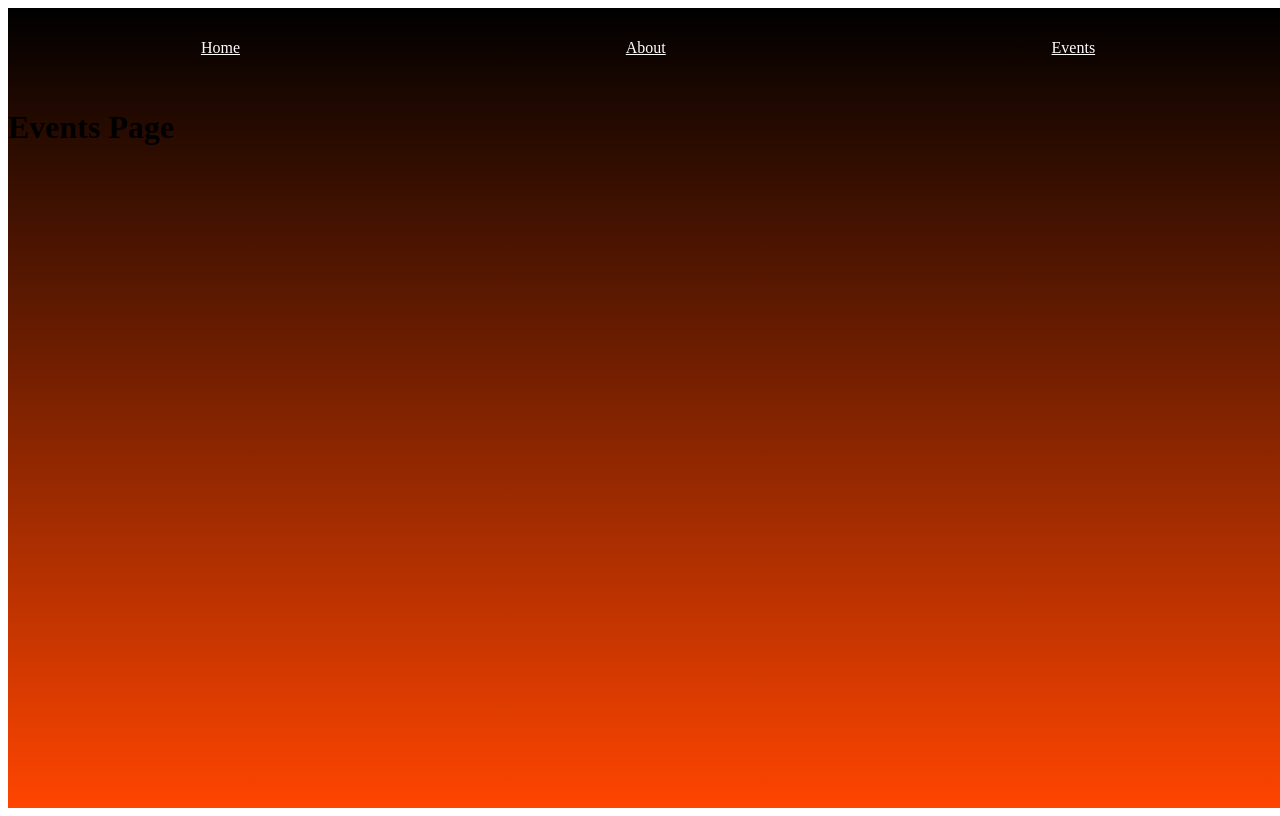
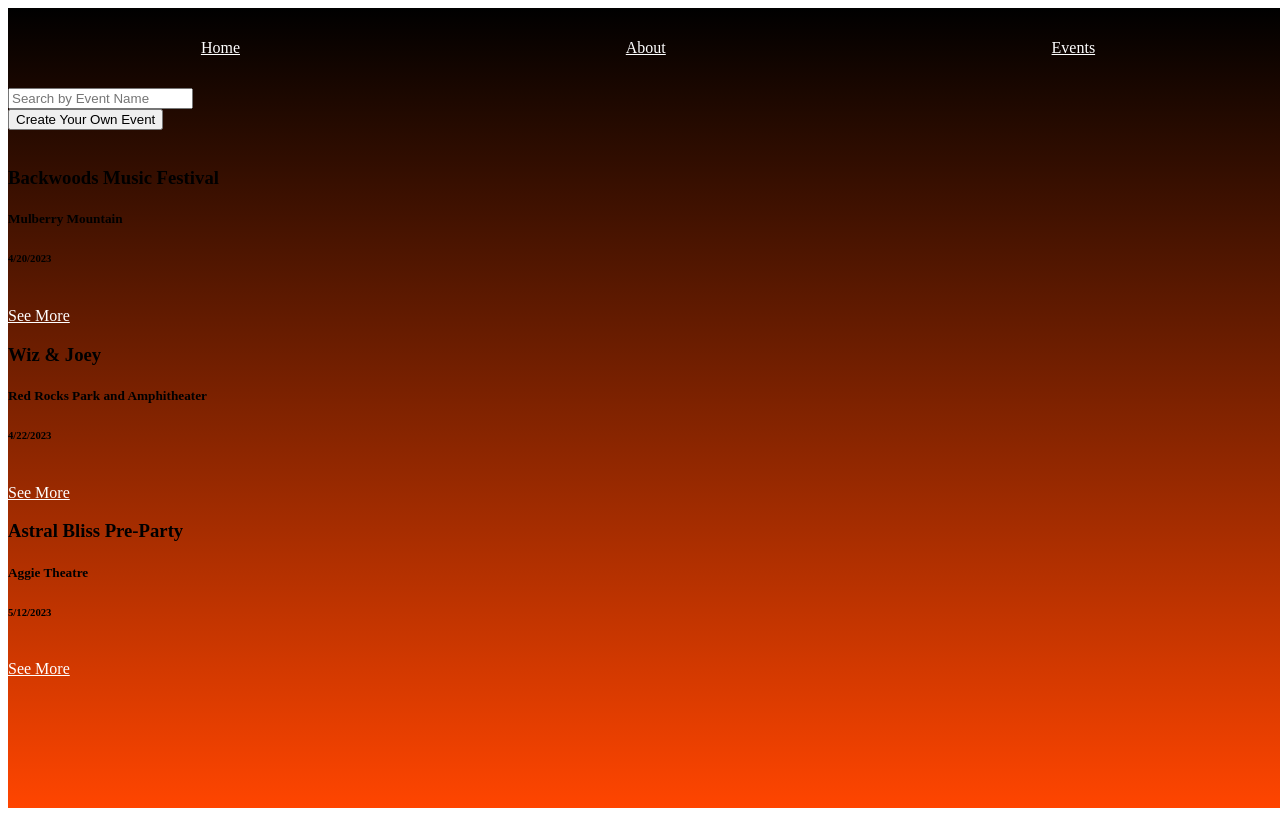
Before and after one commit to zachlandis/party-guru, a React (Create React App) app: page /#/events in a window 1280 px wide. Built offline with nearby package versions, Linux system fonts and the light colour scheme; no server answers; data requests are answered from the project's data file.

Commit message:
Get SearchBar working + add db data

```diff
--- /dev/null
+++ b/db.json
@@ -0,0 +1,31 @@
+{
+    "events": [
+      {
+        "id": 1,
+        "eventName": "Backwoods Music Festival",
+        "eventDate": "4/20/2023",
+        "eventVenue": "Mulberry Mountain",
+        "eventDescription": "Backwoods at Mulberry Mountain returns again, this time with Spring dates for 4/20 weekend in 2023! Backwoods is a 4 day 4 night camping and music festival located in the beautiful Ozark National Forest, in Ozark, AR. Join us for three stages of music with some of the best national touring acts gracing the stage or wander the Nirvana woodlands and find yourself at one of the many art installations or workshops held daily. Nestled on the top of a 100 acre mountain top, Backwoods hosts up to 25,000 attendees over the course of the weekend and is known for unique experiences and environments such as the full blown Frick Frack Casino, The Globe Theater & Speakeasy, Space Station and more.",
+        "ticketLink": "https://backwoodsmusicfestival.com/ticket-information?fbclid=IwAR0WuGviHpT8vVtkxRZlguTKsaS_GmkBDfB7YnLYION17w0zPCT-6tMofcE",
+        "posterBanner": "https://scontent-den4-1.xx.fbcdn.net/v/t39.30808-6/312994392_5535972113104822_5793402911318074799_n.jpg?stp=dst-jpg&_nc_cat=104&ccb=1-7&_nc_sid=e3f864&_nc_ohc=CXFQS1R8UKkAX_6WDLk&_nc_ht=scontent-den4-1.xx&oh=00_AfBRTiP7xLNTq349eMp__u0mkofkUX-x7ZSI7Jp5pEs9gQ&oe=641A3519"
+      },
+      {
+        "id": 2,
+        "eventName": "Wiz & Joey",
+        "eventDate": "4/22/2023",
+        "eventVenue": "Red Rocks Park and Amphitheater",
+        "eventDescription": "WIZ KHALIFA & JOEY BADA$$ SAT, APR 22, 2022 at 6:45PM Doors: 5:30PM All Ages",
+        "ticketLink": "https://www.axs.com/events/459555/wiz-khalifa-joey-bada-tickets",
+        "posterBanner": "https://scontent-den4-1.xx.fbcdn.net/v/t39.30808-6/319318009_1223867128226018_7971435040271756813_n.jpg?_nc_cat=105&ccb=1-7&_nc_sid=340051&_nc_ohc=fdWA4fwnUhkAX_OpA7R&_nc_ht=scontent-den4-1.xx&oh=00_AfB2XFghUqMSr5PwkAcytsfy1bbdHMyCxyBK4k1RVWFURA&oe=6418CEBE"
+      },
+      {
+        "id": 3,
+        "eventName": "Astral Bliss Pre-Party",
+        "eventDate": "5/12/2023",
+        "eventVenue": "Aggie Theatre",
+        "eventDescription": "The unmistakable sound of Au5 – futuristic sound design  infused with melodic soundscapes. Au5 transports you to a utopian world that’s as vibrant as it is monumental.Unbounded by genre, Au5 consistently pushes the boundaries of possibility within electronic music. From the stargazers to the neck-breakers, Au5‘s music has something we can all immerse ourselves in. Born and raised in New Jersey, Au5 (Austin Collins) has been a lifelong musician. Trained in classical piano since age 4 and studying bass guitar and music production since age 13, Austin is a well-rounded composer and music technologist. He has toured with Infected Mushroom, Liquid Stranger, Seven Lions, has been releasing music for over 9 years, with over 100 songs released. “If you’re looking for trendy music, turn away. If you’re looking to embark on a journey, come with me.",
+        "ticketLink": "https://www.axs.com/events/472551/au5-tickets?skin=aggietheatre&fbclid=IwAR3cfLa1KHaw3DjmzL_3vt3Edb9OCRdmK_oi2Yu2vThbH00eXO9IcYaPliw",
+        "posterBanner": "https://scontent-den4-1.xx.fbcdn.net/v/t39.30808-6/331951934_644022880619183_3632240059372857360_n.jpg?_nc_cat=105&ccb=1-7&_nc_sid=340051&_nc_ohc=4VW6vTDWWYYAX_xLf5y&_nc_ht=scontent-den4-1.xx&oh=00_AfDHK2rbnnu7PENQ5iPSgh_JyZIZX09BkO0g2zPB8MfwOA&oe=6419C44A"
+      }
+    ]
+  }
--- a/src/components/EventList.js
+++ b/src/components/EventList.js
@@ -0,0 +1,21 @@
+import React from "react";
+import { Link } from "react-router-dom"
+
+function CalendarEvent({ concerts }) {
+
+    return (
+        <div id="event-list-div">
+            {concerts.map((eachEvent) => (
+            <div id="calendar-divs">
+                <h3 id="calendar-text">{eachEvent.eventName}</h3>
+                <h5 id="calendar-text">{eachEvent.eventVenue}</h5>
+                <h6 id="calendar-text">{eachEvent.eventDate}</h6>
+            <br/>
+                <Link to={`/events/${eachEvent.id}`} id="white-text" >See More</Link>
+            </div>
+            ))}
+        </div>
+    )
+}
+
+export default CalendarEvent;
--- a/src/components/Events.js
+++ b/src/components/Events.js
@@ -1,7 +1,12 @@
-import React, { useState, useEffect } from "react";
+import React, { useEffect, useState } from "react";
+import EventList from "./EventList";
+import Header from "./Header";
+import '../index.css';
 
 function Events() {
     const [events, setEvents] = useState([])
+    const [search, setSearch] = useState("")
+    const [showForm, setShowForm] = useState(false)
 
     const api = "http://localhost:3001/events"
 
@@ -11,9 +16,25 @@ function Events() {
             .then(data => setEvents(data))
     }, [])
 
+
+    function addEvent(addedEvent) {
+        setEvents([...events, addedEvent])
+    }
+
+    const filteredEvents = events.filter((oneEvent) => {
+        if (search === "") {
+            return events;
+        } else if (oneEvent.eventName.toLowerCase().includes(search.toLowerCase())) {
+            return oneEvent;
+        }
+    })
+
     return (
-        <h1>Events Page</h1>
-
+        <div>
+            <Header search={search} setSearch={setSearch} showForm={showForm} setShowForm={setShowForm} onAddEvent={addEvent} />
+            <br/>
+            <EventList concerts={filteredEvents}/>
+        </div>
     )
 }
 
--- a/src/components/Header.js
+++ b/src/components/Header.js
@@ -0,0 +1,15 @@
+import React from "react";
+import SearchBar from "./SearchBar";
+import EventForm from "./EventForm";
+
+function Header({search, setSearch, showForm, setShowForm, onAddEvent}) {
+
+    return (
+        <div>
+            <SearchBar search={search} setSearch={setSearch} showForm={showForm} setShowForm={setShowForm}/>
+            {showForm ? <EventForm onAddEvent={onAddEvent} /> : null}
+        </div>
+    )
+}
+
+export default Header
--- a/src/components/SearchBar.js
+++ b/src/components/SearchBar.js
@@ -0,0 +1,34 @@
+import React, { useState } from "react";
+import EventForm from "./EventForm";
+import '../index.css';
+
+function SearchBar({search, setSearch, showForm, setShowForm}) {
+
+
+    function handleSearch(e) {
+        setSearch(e.target.value)
+    }
+
+    function handleCreateEventClick() {
+        setShowForm(!showForm)
+    }
+
+    return (
+        <div id="search-bar">
+            <div id="search-bar-content">
+                <input
+                    type="text"
+                    id="search"
+                    placeholder="Search by Event Name"
+                    value={search}
+                    onChange={handleSearch}
+                />
+            </div>
+            <div id="search-bar-content"> {/* Turn into anchor */}
+                <button onClick={handleCreateEventClick}>Create Your Own Event</button>
+            </div>
+        </div>
+    )
+}
+
+export default SearchBar
```
